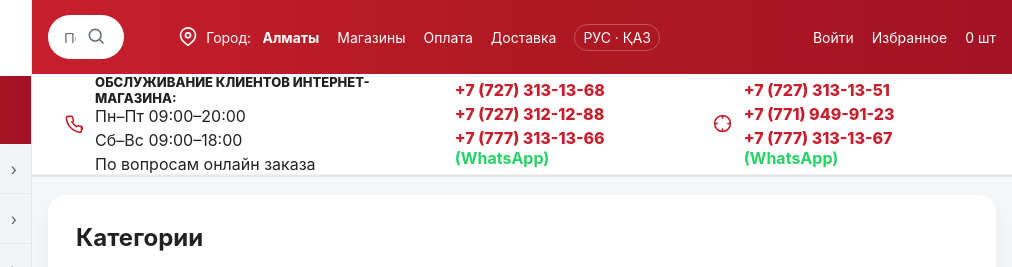
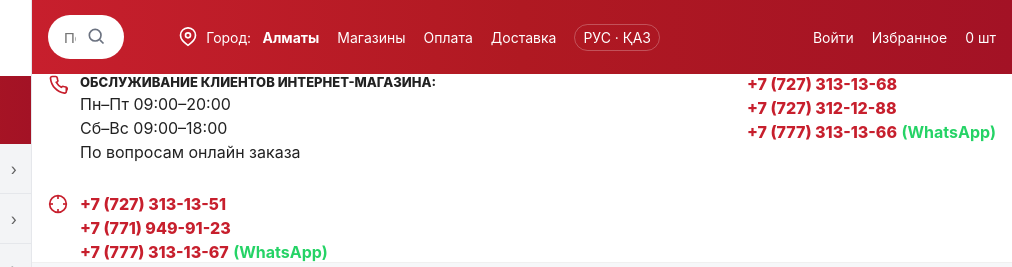
Before and after one commit to managertn21-netizen/aidynSite, a website: page index.html in a window 1280 px wide. Shown: the top 267 px of the page, 268-1280 px from the left. Drawn offline with Linux system fonts and the light colour scheme.

Commit message:
суббар

```diff
--- a/assets/css/styles.css
+++ b/assets/css/styles.css
@@ -43,7 +43,11 @@ a{text-decoration:none;color:inherit}
 .nav{display:flex;align-items:center;gap:18px;font-size:14px;justify-content:flex-end}
 .nav .item{display:flex;align-items:center;gap:8px;white-space:nowrap}
 .nav .pill{padding:4px 8px;border-radius:999px;border:1px solid rgba(255,255,255,.25)}
-.subbar{background:#fff;display:flex;justify-content:space-between;align-items:center;min-height:var(--subbar-h);padding:0 16px;border-bottom:1px solid #f0f0f0}
+.subbar{background:#fff;border-bottom:1px solid #f0f0f0}
+.subbar-inner{display:flex;justify-content:space-between;align-items:flex-start;gap:32px;flex-wrap:wrap;min-height:var(--subbar-h)}
+.subbar-block{display:flex;align-items:flex-start;gap:12px}
+.subbar-block .info{display:flex;flex-direction:column;gap:4px}
+.phones-main .phones{display:flex;flex-direction:column;gap:4px}
 .title{font-size:13px;font-weight:800}
 .phones{display:flex;flex-direction:column;gap:4px}
 .phone .num{color:var(--brand1);font-weight:800}
--- a/partials/header.html
+++ b/partials/header.html
@@ -1,6 +1,4 @@
-
-<header class="header">
-  <div class="topbar">
+<div class="topbar">
     <div class="container grid4">
       <div class="search">
         <input type="text" placeholder="Поиск по каталогу"/>
@@ -25,14 +23,14 @@
     </div>
   </div>
   <div class="subbar">
-    <div class="container" style="display:flex;justify-content:space-between;align-items:center;gap:20px">
-      <div style="display:flex;align-items:center;gap:12px">
+    <div class="container subbar-inner">
+      <div class="subbar-block service-info">
         <div class="icon" aria-hidden="true">
           <svg viewBox="0 0 24 24" fill="none" stroke="#c71f2d" stroke-width="2">
             <path d="M22 16.92V21a2 2 0 01-2.18 2A19.86 19.86 0 013 5.18 2 2 0 015 3h4.09a2 2 0 012 1.72c.12.9.3 1.77.57 2.6a2 2 0 01-.45 2.11L10 10a16 16 0 006 6l.57-.57a2 2 0 012.11-.45c.83.27 1.7.45 2.6.57a2 2 0 011.72 2.37z"/>
           </svg>
         </div>
-        <div>
+        <div class="info">
           <div class="title">ОБСЛУЖИВАНИЕ КЛИЕНТОВ ИНТЕРНЕТ-МАГАЗИНА:</div>
           <div class="phones">
             <div class="phone"><span>Пн–Пт 09:00–20:00</span></div>
@@ -41,12 +39,14 @@
           </div>
         </div>
       </div>
-      <div class="phones">
-        <div class="phone"><span class="num">+7 (727) 313-13-68</span></div>
-        <div class="phone"><span class="num">+7 (727) 312-12-88</span></div>
-        <div class="phone"><span class="num">+7 (777) 313-13-66</span> <span class="wapp">(WhatsApp)</span></div>
+      <div class="subbar-block phones-main">
+        <div class="phones">
+          <div class="phone"><span class="num">+7 (727) 313-13-68</span></div>
+          <div class="phone"><span class="num">+7 (727) 312-12-88</span></div>
+          <div class="phone"><span class="num">+7 (777) 313-13-66</span> <span class="wapp">(WhatsApp)</span></div>
+        </div>
       </div>
-      <div style="display:flex;align-items:center;gap:12px">
+      <div class="subbar-block other-phones">
         <div class="icon" aria-hidden="true">
           <svg viewBox="0 0 24 24" fill="none" stroke="#c71f2d" stroke-width="2">
             <circle cx="12" cy="12" r="10"/><path d="M22 12h-4"/><path d="M6 12H2"/><path d="M12 2v4"/><path d="M12 18v4"/>
```
Also changed, not shown: package.json (added, +13 -0 lines), tests/cart.test.js (added, +41 -0 lines), README.md.
